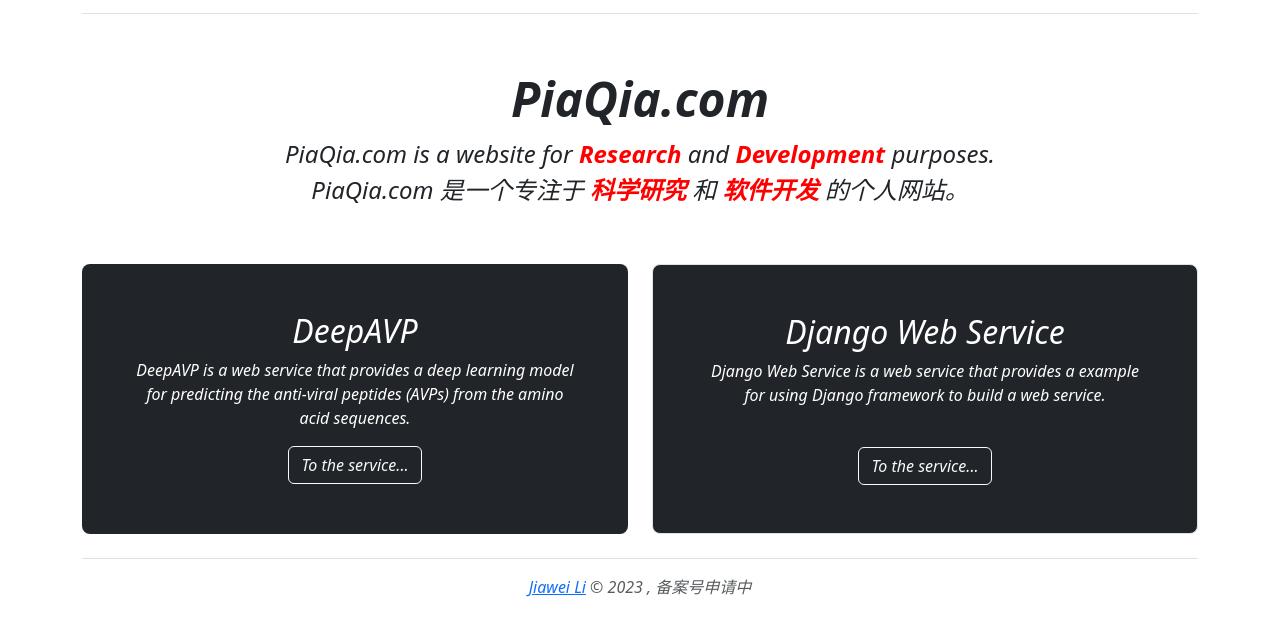
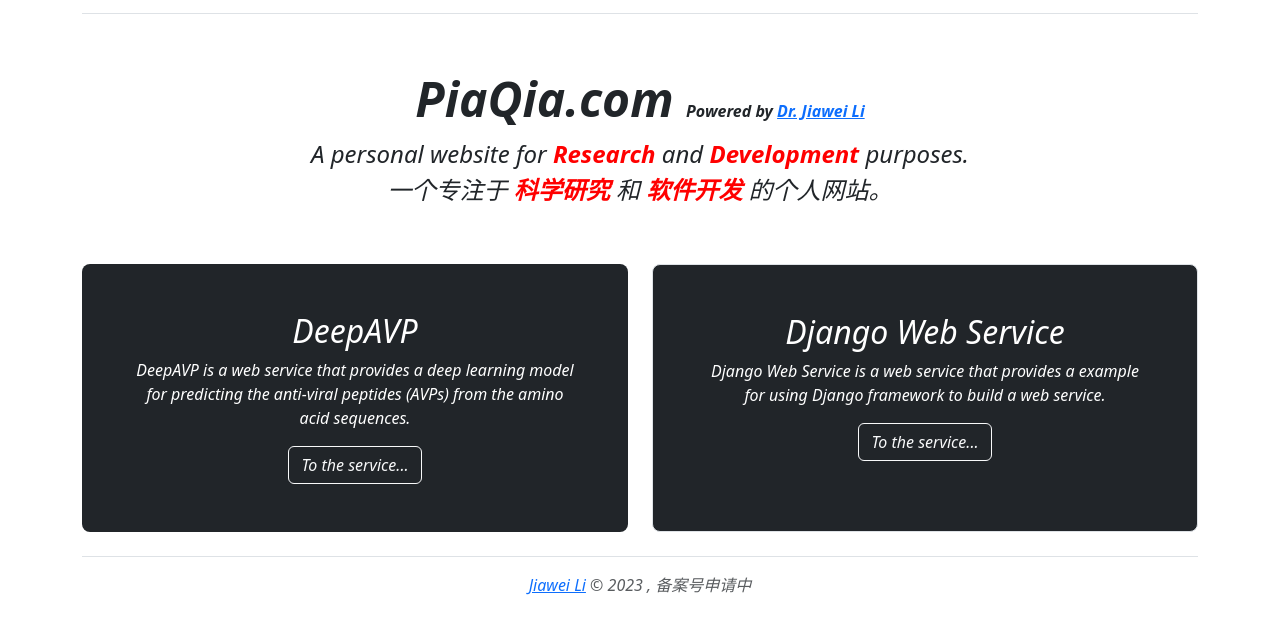
Before and after one commit to ljw-struggle/myzone, a plain HTML site: page index.html in a window 1280 px wide. Shown: the part 77-712 px from the top of the page. Drawn offline with Linux system fonts and the light colour scheme.

Commit message:
update the website.

```diff
--- a/index.html
+++ b/index.html
@@ -18,7 +18,7 @@
 	<main>
 		<div class="container py-4 text-center"> <!-- added text-center class -->
 			<header class="pb-3 mb-4 border-bottom">
-				<a href="https://www.ljwstruggle.com" class="d-flex align-items-center text-body-emphasis text-decoration-none">
+				<a href="/" class="d-flex align-items-center text-body-emphasis text-decoration-none">
 					<img src="assets/brand/rookie.svg" alt="" width="50" height="50" class="me-2">
 					<span class="fs-4"><font style="font-style: italic; font-weight: bolder;">PiaQia.com</font></span>
 				</a>
@@ -26,11 +26,12 @@
 
 			<div class="p-4 mb-2 rounded-3">
 				<div class="container-fluid py-2">
-					<h1 class="display-5 fw-bold" style="font-style: italic;">PiaQia.com</h1>
+					<h1 class="display-5 fw-bold" style="font-style: italic;">PiaQia.com <font style="font-style: italic; font-size:medium;">Powered by <font style="font-weight: bolder;"><a href="https://www.ljwstruggle.com">Dr. Jiawei Li</a></font> </font></h1>
+
 					<p class="col-md-12 fs-4">
-						<font style="font-style: italic; font-size:x-large;">PiaQia.com is a website for
+						<font style="font-style: italic; font-size:x-large;">A personal website for
 						<font style="font-weight: bolder; color: red;">Research</font> and <font style="font-weight: bolder; color: red;">Development</font> purposes.</font> <br>
-						<font style="font-style: italic; font-size:x-large;">PiaQia.com 是一个专注于 <font style="font-weight: bolder; color: red;">科学研究</font> 和 <font style="font-weight: bolder; color: red;">软件开发</font> 的个人网站。</font>
+						<font style="font-style: italic; font-size:x-large;">一个专注于 <font style="font-weight: bolder; color: red;">科学研究</font> 和 <font style="font-weight: bolder; color: red;">软件开发</font> 的个人网站。</font> <br>
 					</p>
 				</div>
 			</div>
@@ -47,7 +48,6 @@
 					<div class="h-100 p-5 text-bg-dark border rounded-3">
 						<h2 style="font-style: italic;">Django Web Service</h2>
 						<p style="font-style: italic;"> Django Web Service is a web service that provides a example for using Django framework to build a web service. </p>
-						<br>
 						<button class="btn btn-outline-light" type="button" style="font-style: italic;">To the service...</button>
 					</div>
 				</div>
```
